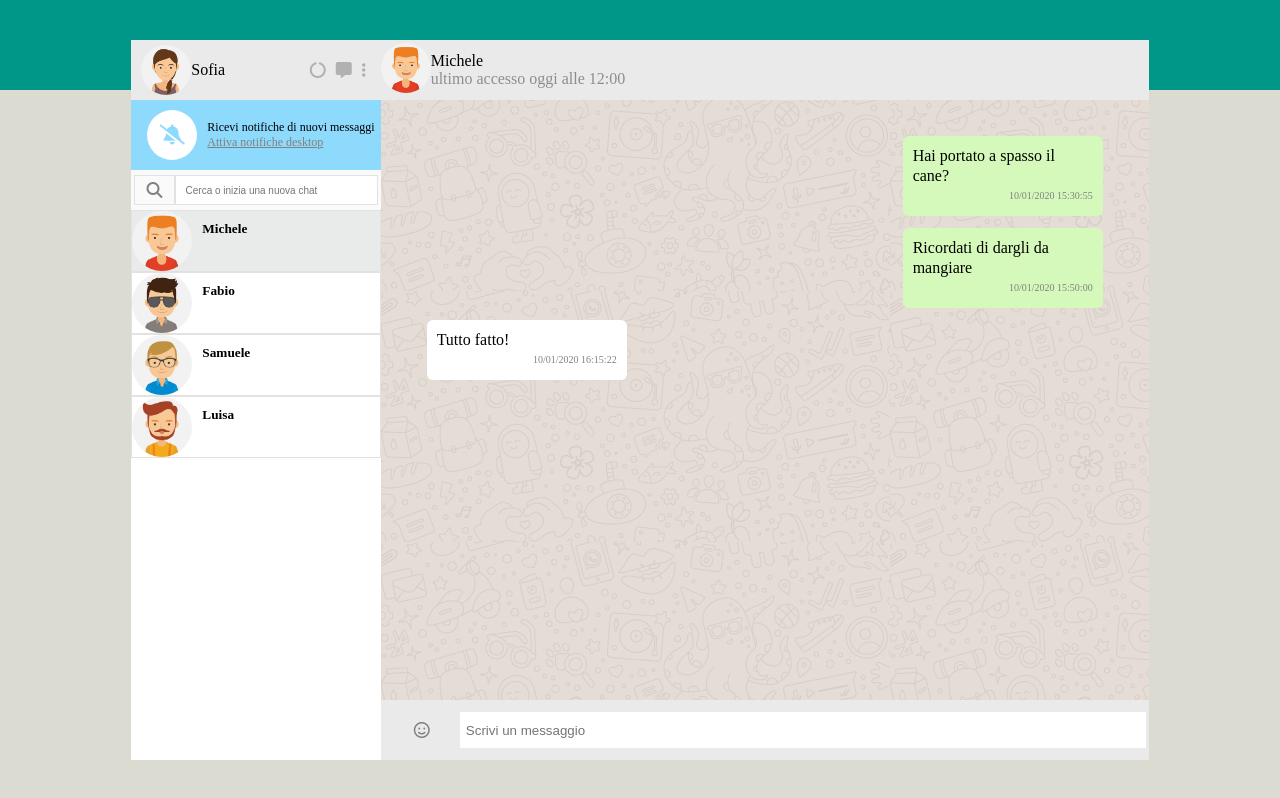
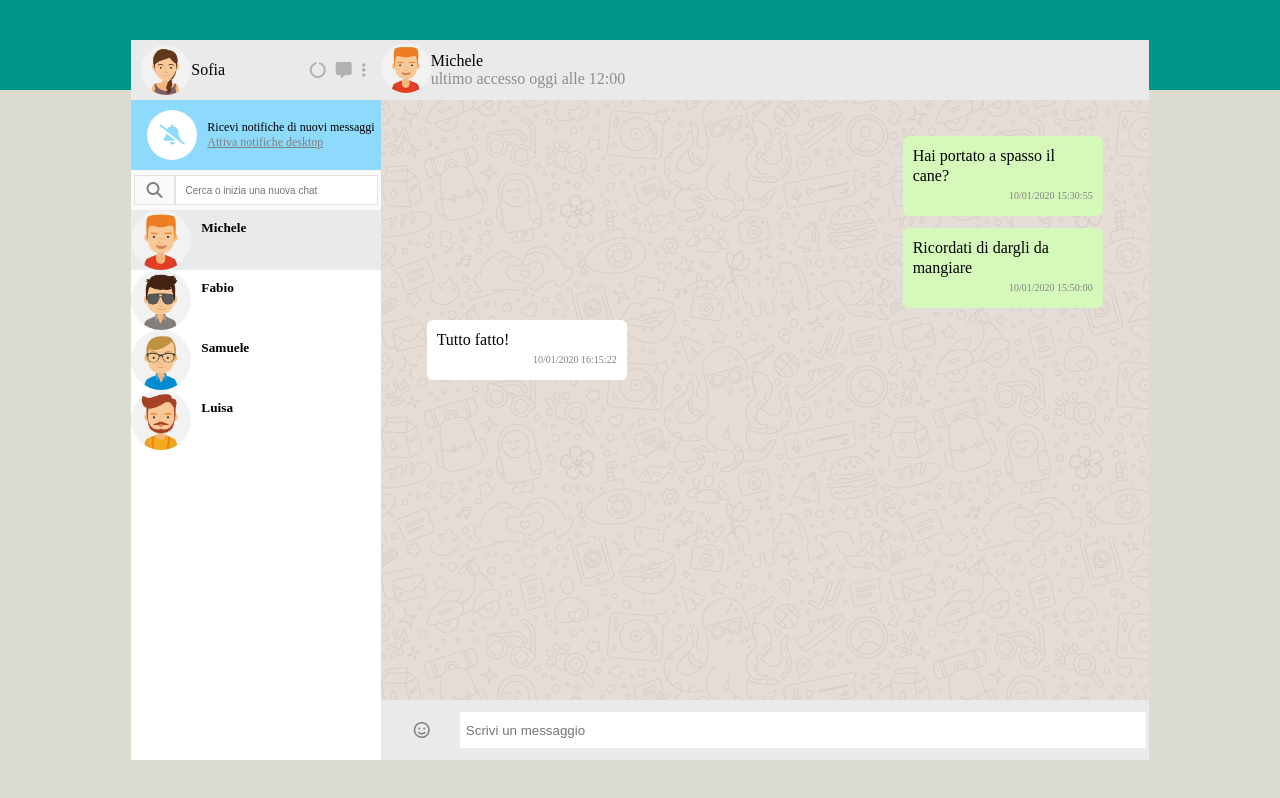
Before and after one commit to MattiaAngelini/vue-boolzapp, a plain HTML site: page index.html in a window 1280 px wide. Drawn offline with nearby package versions, Linux system fonts and the light colour scheme.

Commit message:
Fixed: layout contacts

```diff
--- a/assets/css/styles.css
+++ b/assets/css/styles.css
@@ -3,6 +3,7 @@
     margin: 0;
     padding: 0;
     box-sizing: border-box;
+    list-style: none;
 }
 
 body {
@@ -85,7 +86,6 @@ body {
     align-items: center;
     font-size: 12px;
     padding: 6px;
-
 }
 
 .notifications span {
@@ -142,16 +142,7 @@ body {
 .container-contacts {
     background-color: white;
     overflow-y: auto;
-    height: calc(100% - 170px);
-}
-
-.section-contacts {
-    height: 100%;
-    display: flex;
-    flex-direction: column;
-    justify-content: space-between;
-    border: 1px solid rgb(228, 225, 225);
-    overflow-y: auto;
+    height: calc(100% - 180px)
 }
 
 .section-contacts figure {
@@ -169,11 +160,6 @@ body {
     padding: 10px;
 }
 
-.section-contacts span {
-    justify-content: flex-end;
-    padding: 10px;
-}
-
 .contact-card {
     display: flex;
 }
@@ -183,7 +169,6 @@ body {
 }
 
 /*************RIGHT COL - COL-60 ***************/
-
 
 .col-60 > section:nth-child(1),
 .col-60 > section:nth-child(3) {
@@ -234,10 +219,9 @@ body {
 /***AREA CHAT**/
 
 .chat-area {
-
     height: 100%;
     padding: 0 40px 0 40px;
-    overflow-y: auto;
+    overflow-x: auto;
     margin-top: 30px;
     display: flex;
     flex-direction: column;
@@ -262,13 +246,16 @@ body {
     margin: 6px;
     background-color: white;
     line-height: 20px;
-
+    position: relative;
 }
 
-.container-sent{
+.container-sent {
     background-color: #d5f9ba;
     width: 200px;
     margin: 6px;
     line-height: 20px;
     align-self: flex-end;
+    position: relative;
 }
+
+/**DROPDOWN**/
--- a/assets/js/script.js
+++ b/assets/js/script.js
@@ -130,14 +130,7 @@ createApp({
     },
 
 
-    // Milestone 4
-// - Ricerca utenti: scrivendo qualcosa nell’input a sinistra,
-// vengono visualizzati solo i contatti
-// il cui nome contiene le lettere inserite
-// (es, Marco, Matteo Martina -> Scrivo “mar” rimangono solo Marco e Martina)
-
-
-    //dopo aver creato keyup e collegato v-model alla input,
+    //Dopo aver creato keyup e collegato v-model alla input,
     //creo una funzione per filtrare il valore inserito dall'user,
     //il cui nome contiene le lettere inserite
 
@@ -152,5 +145,17 @@ createApp({
 				contact.visible = filteredName.includes(this.userSearchValue);
 			})
 		},
+
+    // Milestone 5
+    // - Cancella messaggio: cliccando sul messaggio
+    // appare un menu a tendina che permette di cancellare il messaggio selezionato
+    // - Visualizzazione ora e ultimo messaggio inviato/ricevuto
+    // nella lista dei contatti
+
+    deleteMessage(){
+
+
+
+    }
   }
 }).mount('#app');
--- a/index.html
+++ b/index.html
@@ -1,6 +1,5 @@
 <!DOCTYPE html>
 <html lang="en">
-
 <head>
     <meta charset="UTF-8">
     <meta name="viewport" content="width=device-width, initial-scale=1.0">
@@ -14,28 +13,22 @@
     <!-- VUE SCRIPT -->
     <script src="https://unpkg.com/vue@3"></script>
 </head>
-
 <body>
-
     <main>
 
         <div id="app">
-
             <div class="wrap-bar"></div>
-
             <section class="main-chat">
                 <div class="container">
 
-                    <!-- LEFT COL - CONTACTS GROUP -->
+                    <!-------------- LEFT COL - CONTACTS GROUP ------------->
                     <div class="col-40">
-
                         <!-- MY CONTACT -->
                         <div class="my-contact">
                             <span class="user-img-container">
                                 <img class="user-img" src="./assets/img/avatar_io.jpg" alt="">
                                 <div>Sofia</div>
                             </span>
-
                             <div>
                                 <i class="fa-solid fa-circle-notch"></i>
                                 <i class="fa-solid fa-message"></i>
@@ -54,7 +47,6 @@
                             </div>
                         </div>
 
-
                         <!-- SEARCHBAR CHAT -->
                         <div class="searchbar-wrap">
                             <div class="searchbar-container">
@@ -67,57 +59,53 @@
                         </div>
 
                         <!-- CONTACTS -->
-                        <div  v-for="(contact,index) in contacts">
-                            <div class="container-contacts ">
+                        <section class="container-contacts " >
+                            <div  v-for="(contact,index) in contacts">
 
                                 <!-- SINGLE CONTACT -->
-                                <section @click="accountActive(index)"
-                                    class="section-contacts" :class="{ 'selected': index === userActive }">
+                                <section @click="accountActive(index)" class="section-contacts" :class="{ 'selected': index === userActive }">
+                                    <div v-if="contact.visible" class="contact-card">
 
-                                    <div>
-                                        <div v-if="contact.visible"   class="contact-card">
-                                            <figure>
-                                                <img :src="'assets/img/avatar' + contact.avatar + '.jpg'" alt="">
-                                            </figure>
+                                        <figure>
+                                            <img :src="'assets/img/avatar' + contact.avatar + '.jpg'" alt="">
 
-                                            <div class="contact-name">
-                                                <h5>{{contact.name}}</h5>
-                                            </div>
+                                        </figure>
+
+                                        <div class="contact-name">
+                                            <h5>{{contact.name}}</h5>
                                         </div>
+
                                     </div>
-
                                 </section>
-
                             </div>
-                        </div>
-
+                        </section>
                     </div>
 
-                    <!-- RIGHT COL - CHAT -->
+
+                    <!---------------- RIGHT COL - CHAT --------------->
                     <div class="col-60">
-
                         <!-- ACTIVE CONTACT ON CHAT -->
                         <section>
                             <figure>
                                 <img class="user-img" :src="'./assets/img/avatar' + contacts[userActive].avatar + '.jpg'"
                                     alt="">
                             </figure>
-
                             <div>
                                 <p>{{ contacts[userActive].name }}</p>
                                 <p class="last-access">ultimo accesso oggi alle 12:00</p>
                             </div>
                         </section>
+
                         <!-- CHAT -->
-
                         <section class="chat-area">
                             <div class="message" v-for="(message, date) in contacts[userActive].messages"
                                 :class="{ 'container-sent': message.status === 'sent', 'container-received': message.status === 'received' }">
                                 <span>{{ message.message }}</span>
                                 <span class="date-message">{{ message.date }}</span>
+                                <div class="dropdown">
+                                </div>
                             </div>
                         </section>
-
 
                         <!-- TEXTBAR CHAT -->
                         <section>
@@ -129,17 +117,13 @@
                                     placeholder="Scrivi un messaggio" type="text">
                             </div>
                         </section>
+
                     </div>
-
                 </div>
             </section>
-
         </div>
-
     </main>
-
     <!-- MY SCRIPT -->
     <script type="text/javascript" src="./assets/js/script.js"></script>
 </body>
-
 </html>
```
